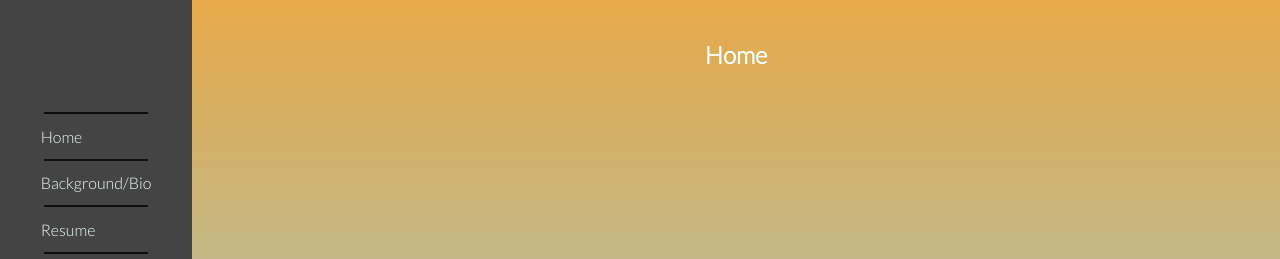
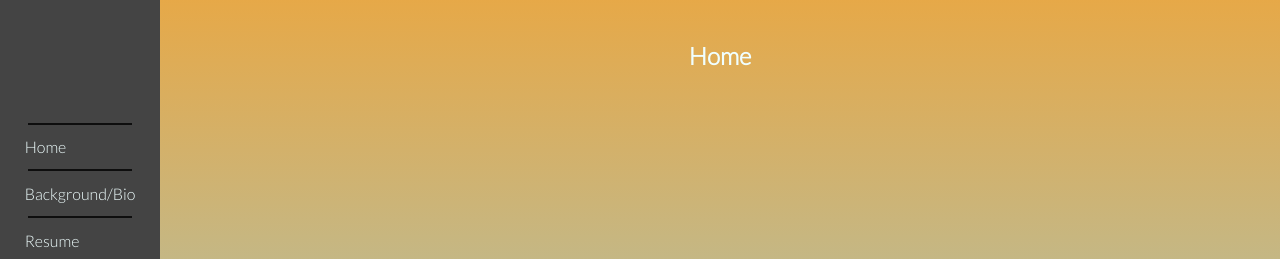
Before and after one commit to Brett-Abramson/Portfolio, a plain HTML site: page index.html in a window 1280 px wide. Shown: the part 48-307 px from the top of the page. Drawn offline with nearby package versions, Linux system fonts and the light colour scheme.

Commit message:
min-height on body fixed vertical scaling. added min+max width to nav bar and flex to fill in the space it was leaving

```diff
--- a/style.css
+++ b/style.css
@@ -9,7 +9,7 @@ body {
     background-color: #333333;
     box-sizing: border-box;
     font-family: 'Lato', sans-serif;
-    /* min-height: 100vh; */
+    min-height: 100vh;
 }
 
 /* top Nav Bar */
@@ -121,7 +121,7 @@ h1 {
 }
   /*  ================================ */
     /* ===FOR BIGGER SCREENS=== */
-@media(max-width: 880px) {
+@media(max-width: 800px) {
     .top-menu-nav {
         display: none;
     }
@@ -129,7 +129,7 @@ h1 {
         display: none;
     }
 }
-@media(min-width: 881px) {
+@media(min-width: 801px) {
     .dropdown-menu {
         display: none;
     }
@@ -152,8 +152,11 @@ h1 {
         flex-direction: column;
         align-items:center;
         /* height: 100vh; */
-        width: 15%;
+        /* width: 15%; */
+        flex: 1;
         background-color: #444444;
+        min-width: 138px;
+        max-width: 216px;
     }
     /* SIDEBAR-MENU */
     .top-menu-nav {
@@ -209,7 +212,8 @@ h1 {
     .right-side {
         display: flex;
         flex-direction: column;
-        width: 85%;
+        /* width: 85%; */
+        flex: 7;
     }
     /* TOP-BAR */
     #top-header {
```
